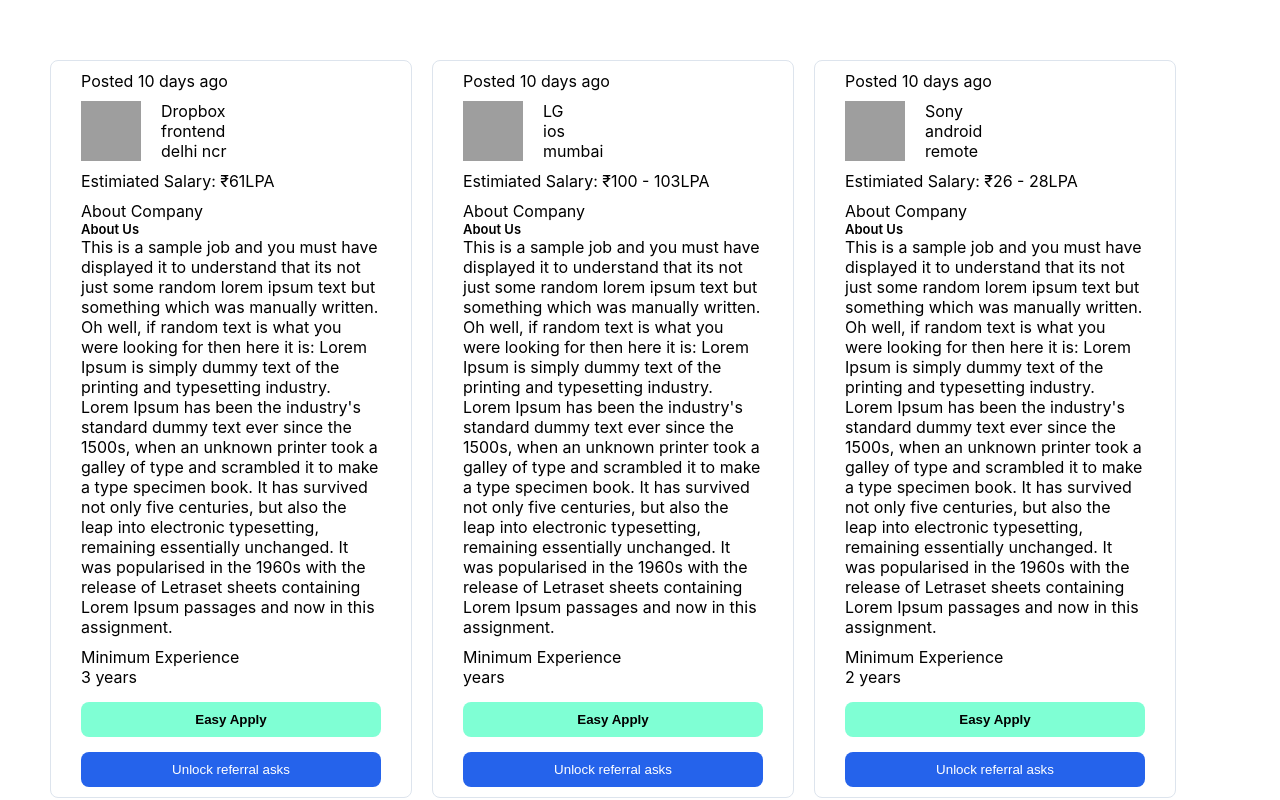
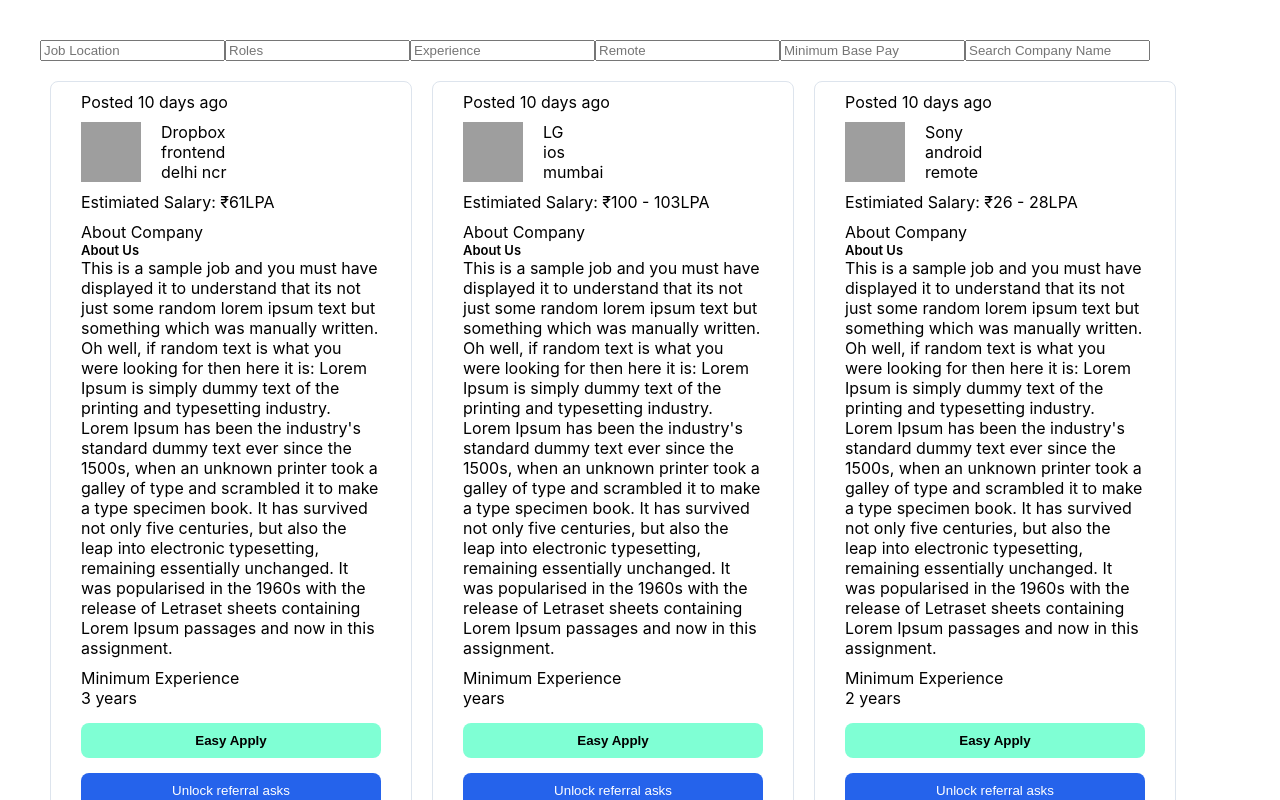
Before and after one commit to aniketkishore100/Weekday, a React (Vite) app: page / in a window 1280 px wide. Shown: the top 800 px of the page. Built offline with nearby package versions, Linux system fonts and the light colour scheme; grey boxes are pictures that could not be loaded.

Commit message:
feat: add filter inputs

```diff
--- a/src/App.jsx
+++ b/src/App.jsx
@@ -1,12 +1,17 @@
 import { useEffect, useRef, useState } from 'react';
 import './App.css';
 import Card from './components/Card';
-import { isNonEmptyArray } from './helpers';
+import { isNonEmptyArray, isNonEmptyString } from './helpers';
 import { getSampleJdJSON } from './data.js';
 
 function App() {
   const jsonData = getSampleJdJSON();
-  // const [inputFilter, setInputFilter] = useState('')
+  const [locationFilter, setLocationFilter] = useState('')
+  const [jobRoleFilter, setJobRoleFilter] = useState('')
+  const [experienceFilter, setExperienceFilter] = useState('')
+  const [remoteFilter, setRemoteFilter] = useState('')
+  const [basePayFilter, setBasePayFilter] = useState('')
+  const [companyNameFilter, setCompanyNameFilter] = useState('')
 
   const [cards, setCards] = useState([]);
   const [page, setPage] = useState(1);
@@ -27,9 +32,8 @@
   }
 
   useEffect(() => {
-    fetchData(page); // Fetch initial data when component mounts
-  }, [page]); // Fetch data whenever the page state changes
-
+    fetchData(page);
+  }, [page, locationFilter, jobRoleFilter, experienceFilter, remoteFilter, basePayFilter, companyNameFilter]);
 
   useEffect(() => {
     const observer = new IntersectionObserver(callbackFunc, options)
@@ -38,14 +42,52 @@
   }, [])
 
 
-  // Function to fetch data for a given page
+  const applyFilters = (data, location, jobRole, experience, remote, minBasePay, companyName) => {
+    console.log('inside apply FIlters', jobRole, experience)
+    let filteredData = [...data];
+    if (isNonEmptyString(location)) {
+      setCards([])
+      setPage(1)
+      filteredData = filteredData.filter(job => job.location.toLowerCase().includes(location.toLowerCase()));
+    }
+    if (isNonEmptyString(jobRole)) {
+      setCards([])
+      setPage(1)
+      filteredData = filteredData.filter(job => job.jobRole.toLowerCase().includes(jobRole.toLowerCase()));
+    }
+    if (experience) {
+
+      setCards([])
+      setPage(1)
+      filteredData = filteredData.filter(job => job.minExp <= experience && job.maxExp >= experience);
+    }
+    if (isNonEmptyString(remote)) {
+      setCards([])
+      setPage(1)
+      filteredData = filteredData.filter(job => job.remote.toLowerCase().includes(remote.toLowerCase()));
+    }
+    if (minBasePay) {
+      setCards([])
+      setPage(1)
+      filteredData = filteredData.filter(job => job.minBasePay >= minBasePay);
+    }
+    if (isNonEmptyString(companyName)) {
+      setCards([])
+      setPage(1)
+      filteredData = filteredData.filter(job => job.companyName.toLowerCase().includes(companyName.toLowerCase()));
+    }
+    return filteredData;
+  };
+
   const fetchData = async (pageNum) => {
     try {
       setLoading(true);
       // Simulating data loading from a JSON file
       const startIndex = (pageNum - 1) * 10;
       const endIndex = startIndex + 10;
-      const newData = jsonData.slice(startIndex, endIndex);
+      const filteredData = applyFilters(jsonData, locationFilter, jobRoleFilter, experienceFilter, remoteFilter, basePayFilter, companyNameFilter);
+
+      const newData = filteredData.slice(startIndex, endIndex);
       setCards(prevCards => [...prevCards, ...newData]);
       setLoading(false);
     } catch (error) {
@@ -54,45 +96,35 @@
   };
 
 
-  // const handleScroll = () => {
-  //   if (
-  //     (window.innerHeight + window.scrollY >=
-  //       document.body.offsetHeight)
-  //   ) {
-  //     setPage(prevPage => prevPage + 1); // Increment page number to fetch more data
-  //   }
-
-  // };
-
-  // useEffect(() => {
-  //   window.addEventListener('scroll', handleScroll);
-  //   return () => window.removeEventListener('scroll', handleScroll);
-  // }, []); // Add scroll event listener when component mounts
-  // const logicFn = () =>{
-
-  // }
-
-  // function jobFilter(job, location) {
-  //   return job.location.toLowerCase().includes(location.toLowerCase())
-  // }
-  // function filterJobsByLocation(jobs, searchQuery) {
-  //   return jobs.filter(job => {
-  //     return jobFilter(job, searchQuery)
-  //   });
-  // }
-
-  // useEffect(() => {
-  //   const filteredJobs = filterJobsByLocation(cards, inputFilter);
-  //   setCards(filteredJobs)
-  //   setPage(1);
-  // }, [inputFilter])
-
-
   return (
     <>
-      {/* <input onChange={(e) => {
-        setInputFilter(e.target.value)
-      }} /> */}
+      <div className='flex'>
+        <input
+          placeholder='Job Location' onChange={(e) => {
+            setLocationFilter(e.target.value)
+          }} />
+        <input
+          placeholder='Roles' onChange={(e) => {
+            setJobRoleFilter(e.target.value)
+          }} />
+        <input
+          placeholder='Experience' onChange={(e) => {
+            setExperienceFilter(e.target.value)
+          }} />
+        <input
+          placeholder='Remote' onChange={(e) => {
+            setRemoteFilter(e.target.value)
+          }} />
+        <input
+          placeholder='Minimum Base Pay' onChange={(e) => {
+            setBasePayFilter(e.target.value)
+          }} />
+        <input
+          placeholder='Search Company Name' onChange={(e) => {
+            setCompanyNameFilter(e.target.value)
+          }} />
+
+      </div>
       <div className='cardSection'>
         {
           isNonEmptyArray(cards) && cards.map(cardObj => (
@@ -100,7 +132,8 @@
           ))
         }
       </div>
-      <div ref={loadingDivRef}>Loading...</div>
+
+      <div ref={loadingDivRef}>{loading && 'Loading...'}</div>
     </>
   );
 }
```
